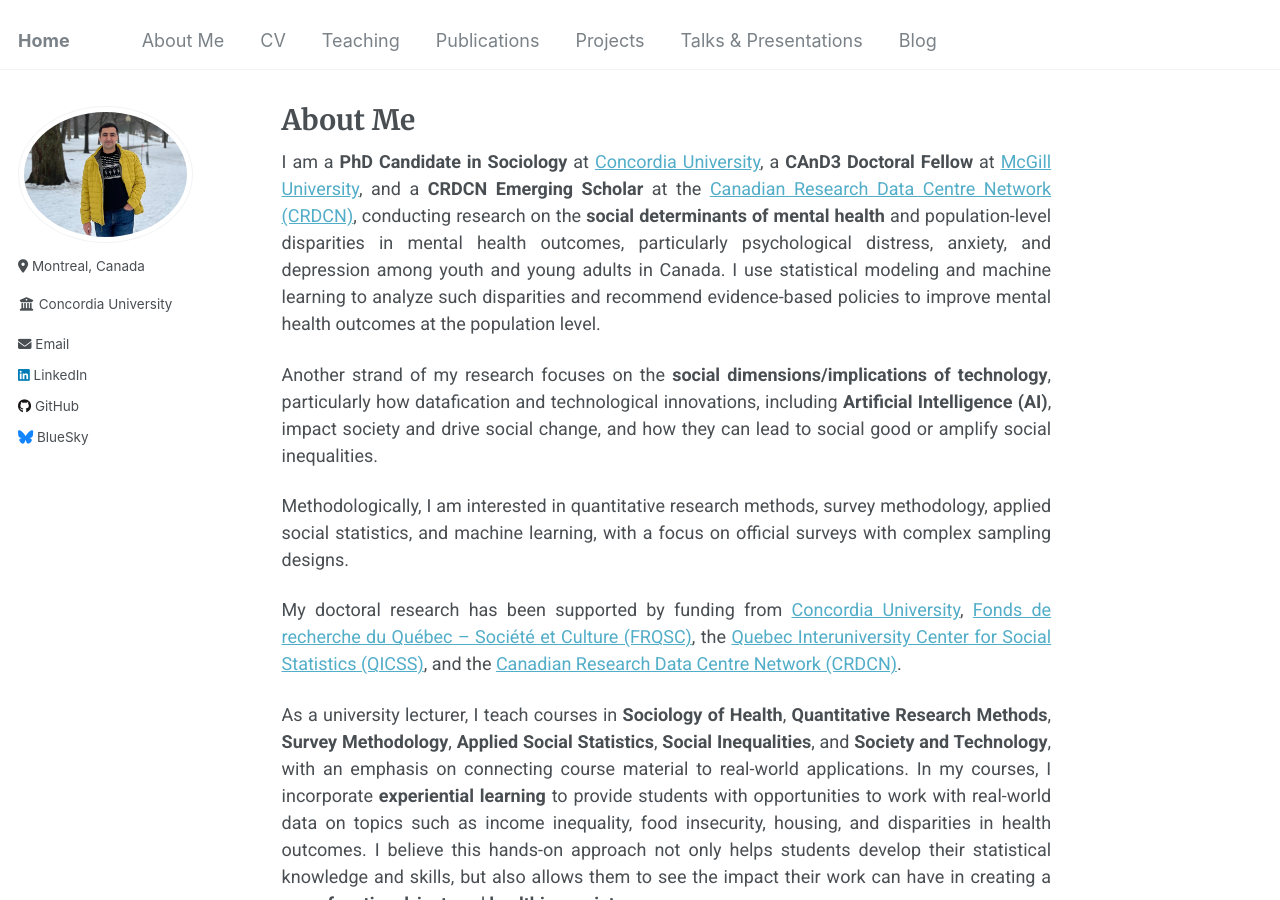
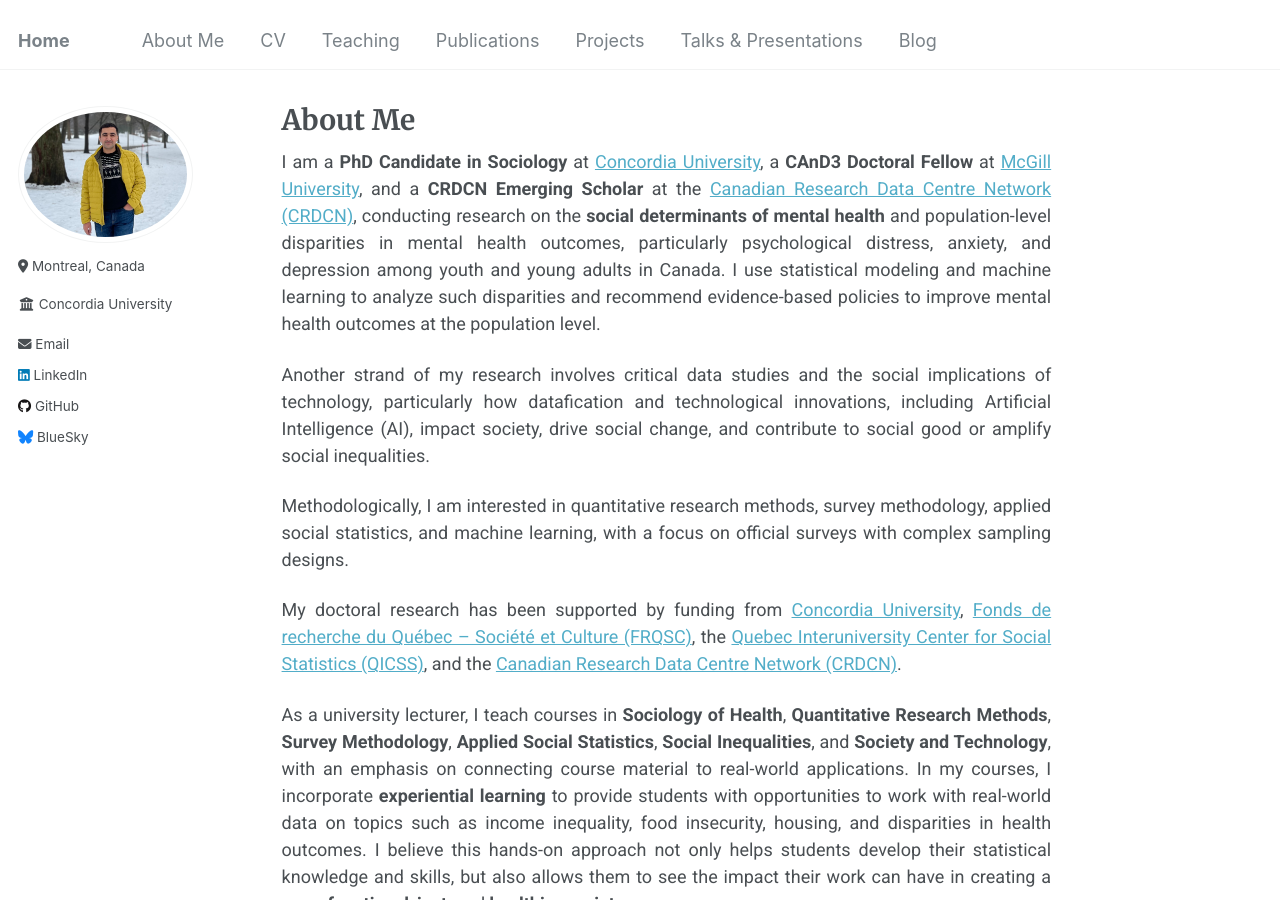
Before and after one commit to Mohsnmonji/mohsnmonji.github.io, a Jekyll site: the page built from about-me.md, in a window 1280 px wide and 900 px high. Built offline with Jekyll 4.4.1, drawn with Linux system fonts in a browser that asks for light colours.

Commit message:
Update about-me.md

```diff
--- a/about-me.md
+++ b/about-me.md
@@ -8,7 +8,7 @@ author_profile: true
 
 I am a **PhD Candidate in Sociology** at [Concordia University](https://www.concordia.ca/artsci/sociology-anthropology.html), a **CAnD3 Doctoral Fellow** at [McGill University](https://www.mcgill.ca/cand3/our-people/fellows-2024-25), and a **CRDCN Emerging Scholar** at the [Canadian Research Data Centre Network (CRDCN)](https://crdcn.ca), conducting research on the **social determinants of mental health** and population-level disparities in mental health outcomes, particularly psychological distress, anxiety, and depression among youth and young adults in Canada. I use statistical modeling and machine learning to analyze such disparities and recommend evidence-based policies to improve mental health outcomes at the population level.
 
-Another strand of my research focuses on the **social dimensions/implications of technology**, particularly how datafication and technological innovations, including **Artificial Intelligence (AI)**, impact society and drive social change, and how they can lead to social good or amplify social inequalities.
+Another strand of my research involves critical data studies and the social implications of technology, particularly how datafication and technological innovations, including Artificial Intelligence (AI), impact society, drive social change, and contribute to social good or amplify social inequalities.
 
 Methodologically, I am interested in quantitative research methods, survey methodology, applied social statistics, and machine learning, with a focus on official surveys with complex sampling designs.
 
```
